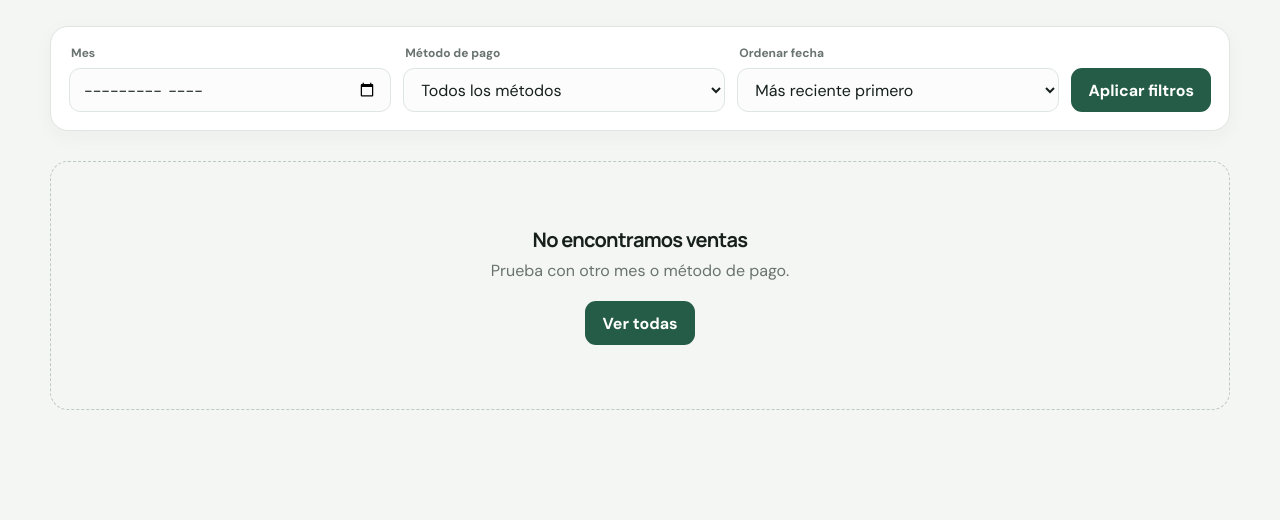
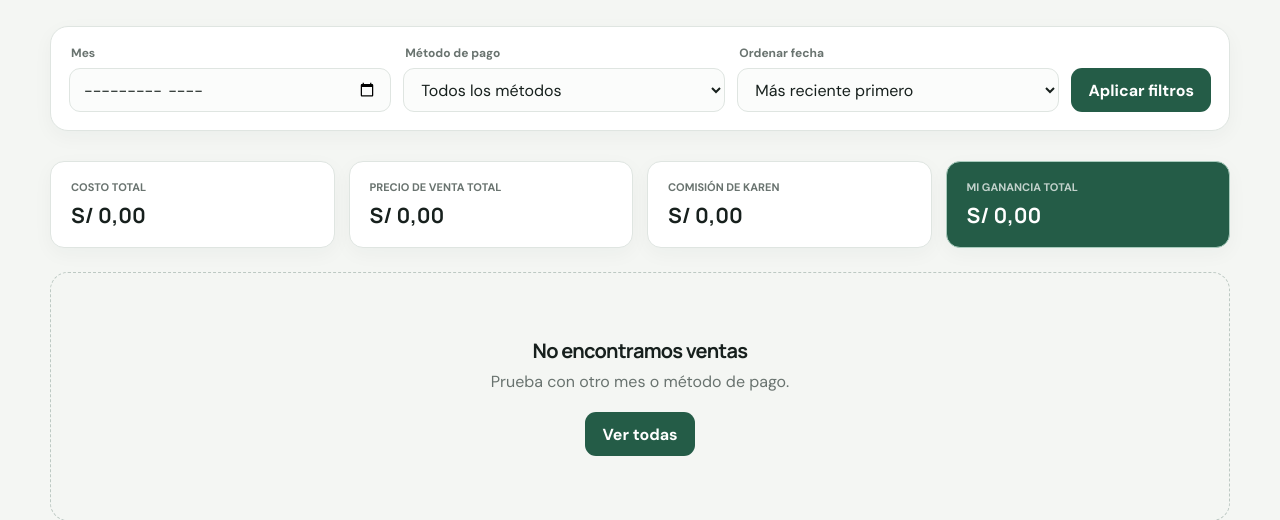
Before and after one commit to AlejandroPhoccoTapia/tienda, a Django app: page /ventas/ in a window 1280 px wide. Shown: the part 235-755 px from the top of the page. Before the commit the page ends 645 px from the top, so only its background shows below. Run offline with Django 5.2, Linux system fonts and the light colour scheme; data that the repository does not hold is empty.

Commit message:
Agregar comisiones por producto y detalle de ventas

```diff
--- a/negocio/views.py
+++ b/negocio/views.py
@@ -1,3 +1,5 @@
+from decimal import Decimal, ROUND_HALF_UP
+
 from django.db.models import (
     Count,
     DecimalField,
@@ -5,6 +7,7 @@ from django.db.models import (
     F,
     IntegerField,
     OuterRef,
+    Prefetch,
     Q,
     Subquery,
     Sum,
@@ -516,8 +519,47 @@ def ventas(request):
         .values("venta_id")
         .annotate(total=Sum("monto"))
     )
+    costo_por_detalle = (
+        SalidaInventario.objects.filter(detalle_venta_id=OuterRef("pk"))
+        .values("detalle_venta_id")
+        .annotate(
+            total=Sum(
+                ExpressionWrapper(
+                    F("cantidad") * F("inventario_lote__costo_unitario_soles"),
+                    output_field=DecimalField(max_digits=14, decimal_places=2),
+                )
+            )
+        )
+    )
+    karen_por_detalle = (
+        DistribucionGanancia.objects.filter(
+            detalle_venta_id=OuterRef("pk"), persona__nombre__iexact="Karen"
+        )
+        .values("detalle_venta_id")
+        .annotate(total=Sum("monto"))
+    )
+    detalles_calculados = (
+        DetalleVenta.objects.select_related("producto")
+        .annotate(
+            costo_total=Coalesce(
+                Subquery(costo_por_detalle.values("total")),
+                Value(0),
+                output_field=DecimalField(max_digits=14, decimal_places=2),
+            ),
+            comision_karen=Coalesce(
+                Subquery(karen_por_detalle.values("total")),
+                Value(0),
+                output_field=DecimalField(max_digits=14, decimal_places=2),
+            ),
+        )
+        .order_by("id")
+    )
 
-    items = Venta.objects.select_related("cliente", "tipo_pago").annotate(
+    items = Venta.objects.select_related("cliente", "tipo_pago").prefetch_related(
+        Prefetch(
+            "detalles", queryset=detalles_calculados, to_attr="detalles_calculados"
+        )
+    ).annotate(
         unidades=Coalesce(
             Subquery(estadisticas_detalle.values("unidades_total")),
             Value(0),
@@ -561,6 +603,46 @@ def ventas(request):
 
     items = items.order_by("fecha" if orden == "antigua" else "-fecha")
 
+    centimo = Decimal("0.01")
+    for venta in items:
+        descuento_restante = venta.descuento
+        detalles = venta.detalles_calculados
+        for indice, detalle in enumerate(detalles):
+            detalle.precio_venta_total = (
+                Decimal(detalle.cantidad) * detalle.precio_unitario_venta
+            )
+            if indice == len(detalles) - 1:
+                detalle.descuento_asignado = descuento_restante
+            elif venta.subtotal:
+                detalle.descuento_asignado = (
+                    venta.descuento
+                    * detalle.precio_venta_total
+                    / venta.subtotal
+                ).quantize(centimo, rounding=ROUND_HALF_UP)
+                descuento_restante -= detalle.descuento_asignado
+            else:
+                detalle.descuento_asignado = Decimal("0")
+            detalle.mi_ganancia = (
+                detalle.precio_venta_total
+                - detalle.descuento_asignado
+                - detalle.costo_total
+                - detalle.comision_karen
+            )
+    resumen = {
+        "costo_total": sum(
+            (venta.costo_total for venta in items), Decimal("0")
+        ),
+        "precio_venta_total": sum(
+            (venta.total for venta in items), Decimal("0")
+        ),
+        "comision_karen_total": sum(
+            (venta.monto_karen for venta in items), Decimal("0")
+        ),
+        "mi_ganancia_total": sum(
+            (venta.mi_ganancia for venta in items), Decimal("0")
+        ),
+    }
+
     return render(
         request,
         "negocio/ventas.html",
@@ -570,6 +652,7 @@ def ventas(request):
             "mes_seleccionado": mes,
             "pago_seleccionado": tipo_pago_id,
             "orden_seleccionado": orden,
+            "resumen": resumen,
         },
     )
 
@@ -645,11 +728,6 @@ def venta_crear(request):
                 persona_karen, _ = PersonaGanancia.objects.get_or_create(
                     nombre="Karen"
                 )
-                DistribucionGanancia.objects.create(
-                    venta=venta,
-                    persona=persona_karen,
-                    monto=form.cleaned_data.get("monto_karen") or 0,
-                )
                 for detalle_fila in detalles:
                     detalle_form = detalle_fila["form"]
                     lote = detalle_form.cleaned_data["inventario_lote"]
@@ -661,6 +739,12 @@ def venta_crear(request):
                         detalle_venta=detalle,
                         inventario_lote=lote,
                         cantidad=detalle.cantidad,
+                    )
+                    DistribucionGanancia.objects.create(
+                        venta=venta,
+                        detalle_venta=detalle,
+                        persona=persona_karen,
+                        monto=detalle_form.cleaned_data.get("comision_karen") or 0,
                     )
 
             messages.success(request, f"Venta #{venta.id} registrada correctamente.")
--- a/static/css/app.css
+++ b/static/css/app.css
@@ -426,6 +426,86 @@ td small { display: block; max-width: 240px; margin-top: 4px; overflow: hidden;
 }
 .payment-status.paid { background: var(--green-soft); color: var(--green); }
 .payment-status.unpaid { background: #fff0db; color: #97520f; }
+.sales-summary {
+  display: grid;
+  grid-template-columns: repeat(4, 1fr);
+  gap: 14px;
+  margin-bottom: 24px;
+}
+.sales-summary article {
+  padding: 18px 20px;
+  border: 1px solid var(--line);
+  border-radius: 14px;
+  background: var(--paper);
+  box-shadow: 0 6px 20px rgba(26, 52, 41, .04);
+}
+.sales-summary span,
+.sales-summary strong { display: block; }
+.sales-summary span {
+  margin-bottom: 7px;
+  color: var(--muted);
+  font-size: 11px;
+  font-weight: 700;
+  text-transform: uppercase;
+}
+.sales-summary strong {
+  font-family: "Manrope", sans-serif;
+  font-size: 21px;
+}
+.sales-summary .profit-summary {
+  border-color: #a9cbbd;
+  background: var(--green);
+  color: white;
+}
+.sales-summary .profit-summary span { color: rgba(255, 255, 255, .72); }
+.sales-summary .profit-summary.negative { border-color: #b54135; background: #b54135; }
+.sale-summary-row { cursor: pointer; outline: none; }
+.sale-summary-row:hover td,
+.sale-summary-row:focus td { background: #f4f8f5 !important; }
+.sale-summary-row.expanded td { background: #f4f8f5; }
+.sale-chevron {
+  display: inline-block;
+  margin-right: 7px;
+  color: var(--green);
+  font-size: 21px;
+  line-height: 1;
+  transition: transform .18s ease;
+}
+.sale-summary-row.expanded .sale-chevron { transform: rotate(90deg); }
+.sale-detail-row > td {
+  padding: 0;
+  border-bottom: 1px solid #bfcfc7;
+  background: #f7faf8;
+}
+.sale-detail-row:hover > td { background: #f7faf8 !important; }
+.sale-products { padding: 18px 28px 22px 52px; }
+.sale-products-heading,
+.sale-product-row {
+  display: grid;
+  grid-template-columns: 2fr repeat(4, 1fr);
+  gap: 18px;
+  align-items: center;
+}
+.sale-products-heading {
+  padding: 0 14px 9px;
+  color: var(--muted);
+  font-size: 10px;
+  letter-spacing: .5px;
+  text-transform: uppercase;
+}
+.sale-product-row {
+  padding: 14px;
+  border-top: 1px solid var(--line);
+  background: white;
+}
+.sale-product-row:first-of-type { border-radius: 11px 11px 0 0; }
+.sale-product-row:last-child { border-radius: 0 0 11px 11px; }
+.sale-product-row strong,
+.sale-product-row small { display: block; }
+.sale-product-row strong { font-size: 13px; }
+.sale-product-row small { margin-top: 4px; color: var(--muted); font-size: 10px; }
+.product-profit { color: var(--green); }
+.product-profit.negative { color: #b54135; }
 
 .empty-state {
   padding: 64px 24px;
@@ -798,7 +878,7 @@ td small { display: block; max-width: 240px; margin-top: 4px; overflow: hidden;
 .sale-lines { display: grid; gap: 10px; }
 .sale-line {
   display: grid;
-  grid-template-columns: minmax(220px, 2fr) .7fr 1.2fr 32px;
+  grid-template-columns: minmax(220px, 2fr) .65fr 1fr 1fr 32px;
   gap: 12px;
   align-items: end;
   padding: 15px;
@@ -827,6 +907,7 @@ td small { display: block; max-width: 240px; margin-top: 4px; overflow: hidden;
   .sale-line { grid-template-columns: repeat(2, 1fr); }
   .sale-line .remove-line { position: absolute; top: 10px; right: 10px; }
   .sale-line { position: relative; }
+  .sales-summary { grid-template-columns: repeat(2, 1fr); }
 }
 
 @media (max-width: 640px) {
@@ -859,5 +940,6 @@ td small { display: block; max-width: 240px; margin-top: 4px; overflow: hidden;
   .package-editor > header { align-items: flex-start; }
   .workflow-actions { flex-direction: column-reverse; }
   .workflow-actions .button { width: 100%; }
+  .sales-summary { grid-template-columns: 1fr; }
   h1 { font-size: 34px; }
 }
--- a/static/js/forms.js
+++ b/static/js/forms.js
@@ -1,4 +1,24 @@
 document.addEventListener("DOMContentLoaded", () => {
+  document.querySelectorAll(".sale-summary-row").forEach((row) => {
+    const toggle = () => {
+      const detail = document.querySelector(`#sale-detail-${row.dataset.saleToggle}`);
+      const willOpen = detail.hidden;
+      detail.hidden = !willOpen;
+      row.setAttribute("aria-expanded", String(willOpen));
+      row.classList.toggle("expanded", willOpen);
+    };
+    row.addEventListener("click", (event) => {
+      if (event.target.closest("button, a")) return;
+      toggle();
+    });
+    row.addEventListener("keydown", (event) => {
+      if (event.key === "Enter" || event.key === " ") {
+        event.preventDefault();
+        toggle();
+      }
+    });
+  });
+
   document.querySelectorAll(".copy-phone").forEach((button) => {
     button.addEventListener("click", async () => {
       const phone = button.dataset.phone;
--- a/templates/negocio/venta_form.html
+++ b/templates/negocio/venta_form.html
@@ -67,6 +67,7 @@
     <label class="lot-select-field"><span>Producto y lote</span><select name="detalle-__D__-inventario_lote" required><option value="">Selecciona un lote con stock</option>{% for lote in lotes_disponibles %}<option value="{{ lote.id }}" data-stock="{{ lote.stock_disponible }}" data-cost="{{ lote.costo_unitario_soles|floatformat:2 }}">{{ lote.producto.nombre }} · Lote #{{ lote.id }} ({{ lote.paquete.codigo_seguimiento|default:"Sin seguimiento" }}) · Costo S/ {{ lote.costo_unitario_soles|floatformat:2 }} · Disponible: {{ lote.stock_disponible }}</option>{% endfor %}</select><small class="lot-stock-hint">Selecciona un lote para ver el límite.</small></label>
     <label><span>Cantidad</span><input type="number" name="detalle-__D__-cantidad" min="1" step="1" required></label>
     <label><span>Precio unitario de venta S/</span><input type="number" name="detalle-__D__-precio_unitario_venta" min="0" step="0.01" placeholder="0.00" required></label>
+    <label><span>Comisión de Karen S/</span><input type="number" name="detalle-__D__-comision_karen" min="0" step="0.01" value="0"></label>
     <button class="remove-line" type="button" aria-label="Quitar producto">×</button>
   </div>
 </template>
--- a/templates/negocio/ventas.html
+++ b/templates/negocio/ventas.html
@@ -40,6 +40,25 @@
   {% endif %}
 </form>
 
+<section class="sales-summary" aria-label="Totales de las ventas filtradas">
+  <article>
+    <span>Costo total</span>
+    <strong>S/ {{ resumen.costo_total|floatformat:2 }}</strong>
+  </article>
+  <article>
+    <span>Precio de venta total</span>
+    <strong>S/ {{ resumen.precio_venta_total|floatformat:2 }}</strong>
+  </article>
+  <article>
+    <span>Comisión de Karen</span>
+    <strong>S/ {{ resumen.comision_karen_total|floatformat:2 }}</strong>
+  </article>
+  <article class="profit-summary {% if resumen.mi_ganancia_total < 0 %}negative{% endif %}">
+    <span>Mi ganancia total</span>
+    <strong>S/ {{ resumen.mi_ganancia_total|floatformat:2 }}</strong>
+  </article>
+</section>
+
 {% if ventas %}
   <section class="table-card">
     <div class="table-wrap">
@@ -60,8 +79,8 @@
         </thead>
         <tbody>
           {% for venta in ventas %}
-            <tr>
-              <td><strong>#{{ venta.id }}</strong></td>
+            <tr class="sale-summary-row" tabindex="0" role="button" aria-expanded="false" aria-controls="sale-detail-{{ venta.id }}" data-sale-toggle="{{ venta.id }}">
+              <td><span class="sale-chevron">›</span><strong>#{{ venta.id }}</strong></td>
               <td>{{ venta.fecha|date:"d M Y" }}<small>{{ venta.fecha|date:"H:i" }}</small></td>
               <td>
                 <div class="client-line">
@@ -87,6 +106,36 @@
               <td><strong>S/ {{ venta.monto_karen|floatformat:2 }}</strong><small>Entrega</small></td>
               <td class="profit-cell {% if venta.mi_ganancia < 0 %}negative{% endif %}"><strong>S/ {{ venta.mi_ganancia|floatformat:2 }}</strong><small>Venta − costo − Karen</small></td>
             </tr>
+            <tr class="sale-detail-row" id="sale-detail-{{ venta.id }}" hidden>
+              <td colspan="10">
+                <div class="sale-products">
+                  <div class="sale-products-heading">
+                    <strong>Producto</strong>
+                    <strong>Precio de venta</strong>
+                    <strong>Costo</strong>
+                    <strong>Comisión Karen</strong>
+                    <strong>Mi ganancia</strong>
+                  </div>
+                  {% for detalle in venta.detalles_calculados %}
+                    <div class="sale-product-row">
+                      <div>
+                        <strong>{{ detalle.producto.nombre }}</strong>
+                        <small>{{ detalle.cantidad }} × S/ {{ detalle.precio_unitario_venta|floatformat:2 }}</small>
+                      </div>
+                      <div>
+                        <strong>S/ {{ detalle.precio_venta_total|floatformat:2 }}</strong>
+                        {% if detalle.descuento_asignado %}<small>Desc. asignado S/ {{ detalle.descuento_asignado|floatformat:2 }}</small>{% endif %}
+                      </div>
+                      <div><strong>S/ {{ detalle.costo_total|floatformat:2 }}</strong><small>Costo del lote</small></div>
+                      <div><strong>S/ {{ detalle.comision_karen|floatformat:2 }}</strong><small>Por este producto</small></div>
+                      <div class="product-profit {% if detalle.mi_ganancia < 0 %}negative{% endif %}"><strong>S/ {{ detalle.mi_ganancia|floatformat:2 }}</strong><small>Venta − desc. − costo − Karen</small></div>
+                    </div>
+                  {% empty %}
+                    <p class="table-empty">Esta venta no tiene productos registrados.</p>
+                  {% endfor %}
+                </div>
+              </td>
+            </tr>
           {% endfor %}
         </tbody>
       </table>
```
Also changed, not shown: negocio/forms.py (+17 -11 lines), negocio/models.py (+9 -1 lines), negocio/tests.py (+27 -9 lines), negocio/migrations/0003_remove_distribucionganancia_distribucion_venta_persona_unica_and_more.py (added), negocio/migrations/0004_distribuir_comision_por_producto.py (added).
